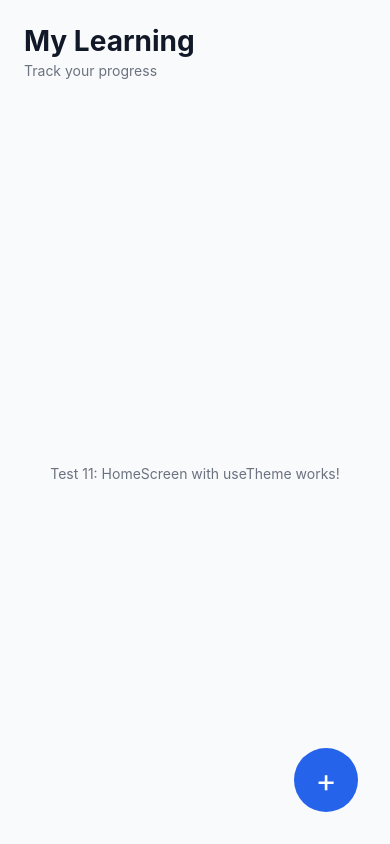
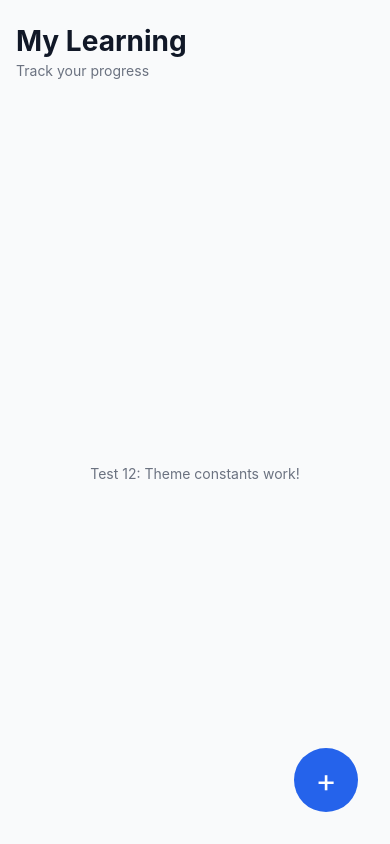
Before and after one commit to enigmacoder-bot/Course-Tracker, a React Native app: screen /Home in a window 390 px wide. Built offline with nearby package versions, Linux system fonts and the light colour scheme.

Commit message:
home fixes

```diff
--- a/src/screens/HomeScreen.js
+++ b/src/screens/HomeScreen.js
@@ -1,7 +1,8 @@
-// Test 11: HomeScreen that uses useTheme()
+// Test 12: HomeScreen with useTheme() AND theme constants
 import React from 'react';
 import { View, Text, StyleSheet, SafeAreaView, StatusBar, TouchableOpacity } from 'react-native';
 import { useTheme } from '../context/ThemeContext';
+import { SPACING, FONTS, RADIUS } from '../constants/theme';
 
 const HomeScreen = ({ navigation }) => {
     const { colors, isDarkMode } = useTheme();
@@ -14,7 +15,7 @@ const HomeScreen = ({ navigation }) => {
                 <Text style={[styles.headerSubtitle, { color: colors.textSecondary }]}>Track your progress</Text>
             </View>
             <View style={styles.emptyState}>
-                <Text style={{ color: colors.textSecondary }}>Test 11: HomeScreen with useTheme works!</Text>
+                <Text style={{ color: colors.textSecondary }}>Test 12: Theme constants work!</Text>
             </View>
             <TouchableOpacity style={[styles.fab, { backgroundColor: colors.primary }]}>
                 <Text style={{ color: '#FFF', fontSize: 32 }}>+</Text>
@@ -28,15 +29,16 @@ const styles = StyleSheet.create({
         flex: 1,
     },
     header: {
-        padding: 24,
+        paddingHorizontal: SPACING.m,
+        paddingVertical: SPACING.l,
     },
     headerTitle: {
-        fontSize: 28,
-        fontWeight: '700',
+        fontSize: FONTS.sizes.h1,
+        fontWeight: FONTS.weights.bold,
     },
     headerSubtitle: {
-        fontSize: 14,
-        marginTop: 4,
+        fontSize: FONTS.sizes.bodySmall,
+        marginTop: SPACING.xxs,
     },
     emptyState: {
         flex: 1,
@@ -45,11 +47,11 @@ const styles = StyleSheet.create({
     },
     fab: {
         position: 'absolute',
-        bottom: 32,
-        right: 32,
+        bottom: SPACING.xl,
+        right: SPACING.xl,
         width: 64,
         height: 64,
-        borderRadius: 32,
+        borderRadius: RADIUS.full,
         justifyContent: 'center',
         alignItems: 'center',
         elevation: 5,
```
